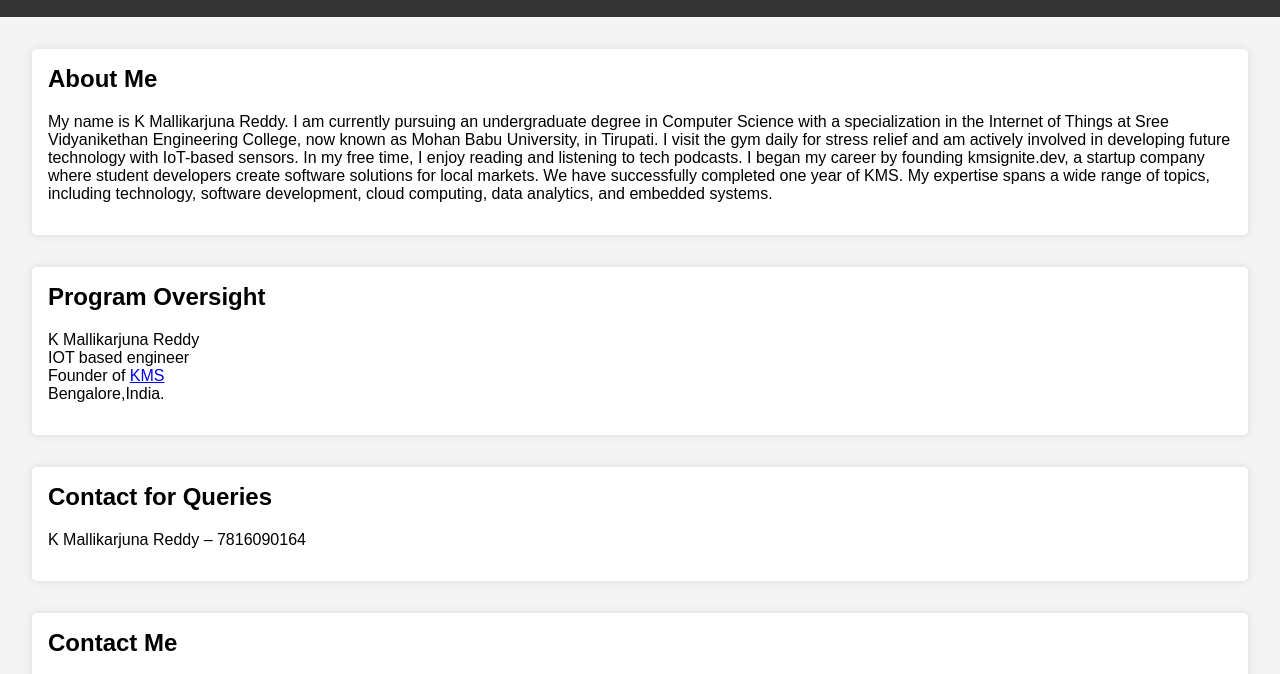
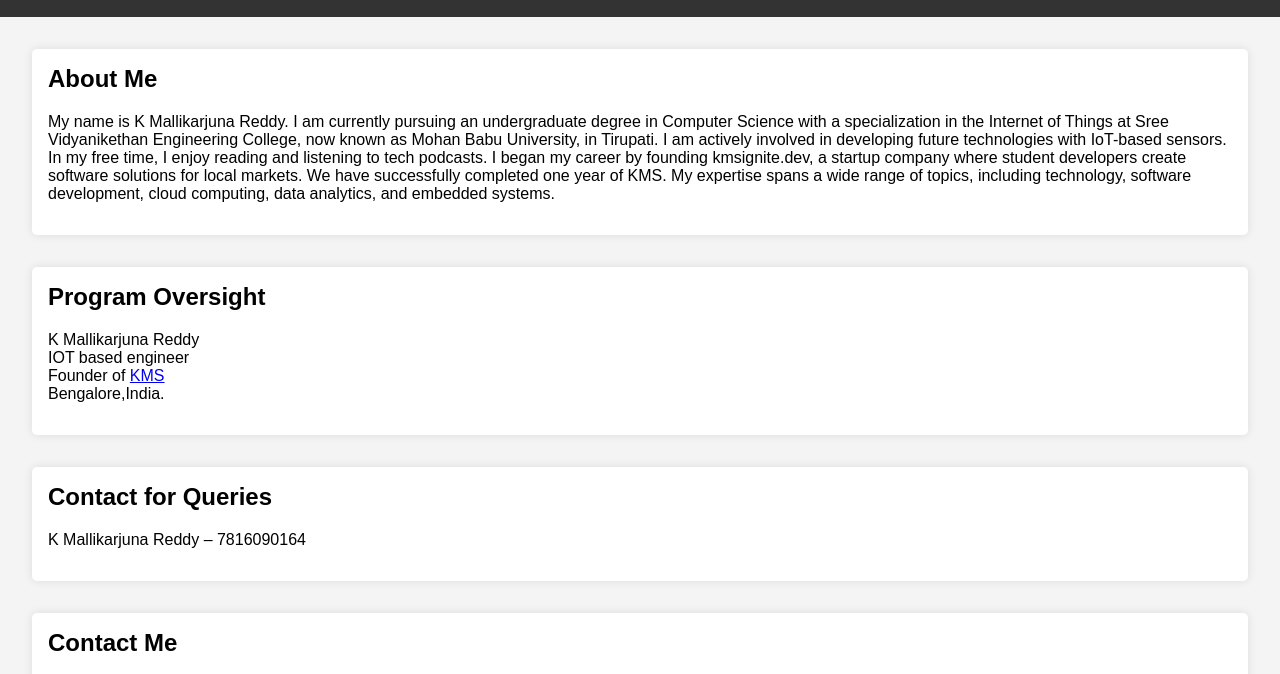
Before and after one commit to malli13193/KMKR_resume_M, a plain HTML site: page index.html in a window 1280 px wide. Shown: the part 95-769 px from the top of the page. Drawn offline with Linux system fonts and the light colour scheme.

Commit message:
Update index.html

```diff
--- a/index.html
+++ b/index.html
@@ -61,7 +61,7 @@
     <main>
         <div class="bio">
             <h2>About Me</h2>
-            <p>My name is K Mallikarjuna Reddy. I am currently pursuing an undergraduate degree in Computer Science with a specialization in the Internet of Things at Sree Vidyanikethan Engineering College, now known as Mohan Babu University, in Tirupati. I visit the gym daily for stress relief and am actively involved in developing future technology with IoT-based sensors. In my free time, I enjoy reading and listening to tech podcasts.
+            <p>My name is K Mallikarjuna Reddy. I am currently pursuing an undergraduate degree in Computer Science with a specialization in the Internet of Things at Sree Vidyanikethan Engineering College, now known as Mohan Babu University, in Tirupati. I am actively involved in developing future technologies with IoT-based sensors. In my free time, I enjoy reading and listening to tech podcasts.
 
 I began my career by founding kmsignite.dev, a startup company where student developers create software solutions for local markets. We have successfully completed one year of KMS. My expertise spans a wide range of topics, including technology, software development, cloud computing, data analytics, and embedded systems.</p>
         </div>
```
